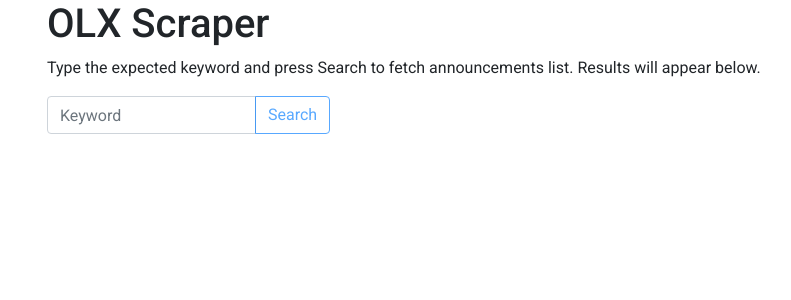
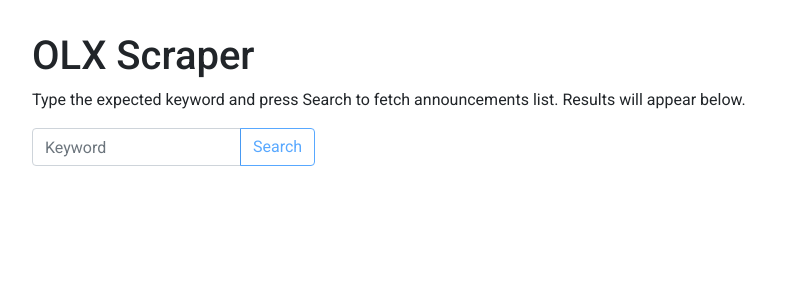
Before and after one commit to arkmic35/olx-scraper-frontend, an Angular app: page / in a window 1280 px wide. Shown: the top 300 px of the page, without its empty margins (38-829 px from the left). Built offline with nearby package versions, Linux system fonts and the light colour scheme.

Commit message:
Moved components into separate container rows

```diff
--- a/src/app/app.component.html
+++ b/src/app/app.component.html
@@ -1,7 +1,16 @@
 <div class="container">
-  <h1>OLX Scraper</h1>
-  <p>Type the expected keyword and press Search to fetch announcements list. Results will appear below.</p>
+  <div class="row">
+    <h1>OLX Scraper</h1>
+  </div>
+  <div class="row">
+    <p>Type the expected keyword and press Search to fetch announcements list. Results will appear below.</p>
+  </div>
 
-  <app-keyword-form (requestSearch)="onRequestSearch($event)"></app-keyword-form>
-  <app-offers></app-offers>
+  <div class="row">
+    <app-keyword-form (requestSearch)="onRequestSearch($event)"></app-keyword-form>
+  </div>
+
+  <div class="row" id="offersListRow">
+    <app-offers></app-offers>
+  </div>
 </div>
--- a/src/app/app.component.less
+++ b/src/app/app.component.less
@@ -0,0 +1,8 @@
+
+.container {
+  padding-top: 32px;
+}
+
+#offersListRow {
+  margin-top: 32px;
+}
```
